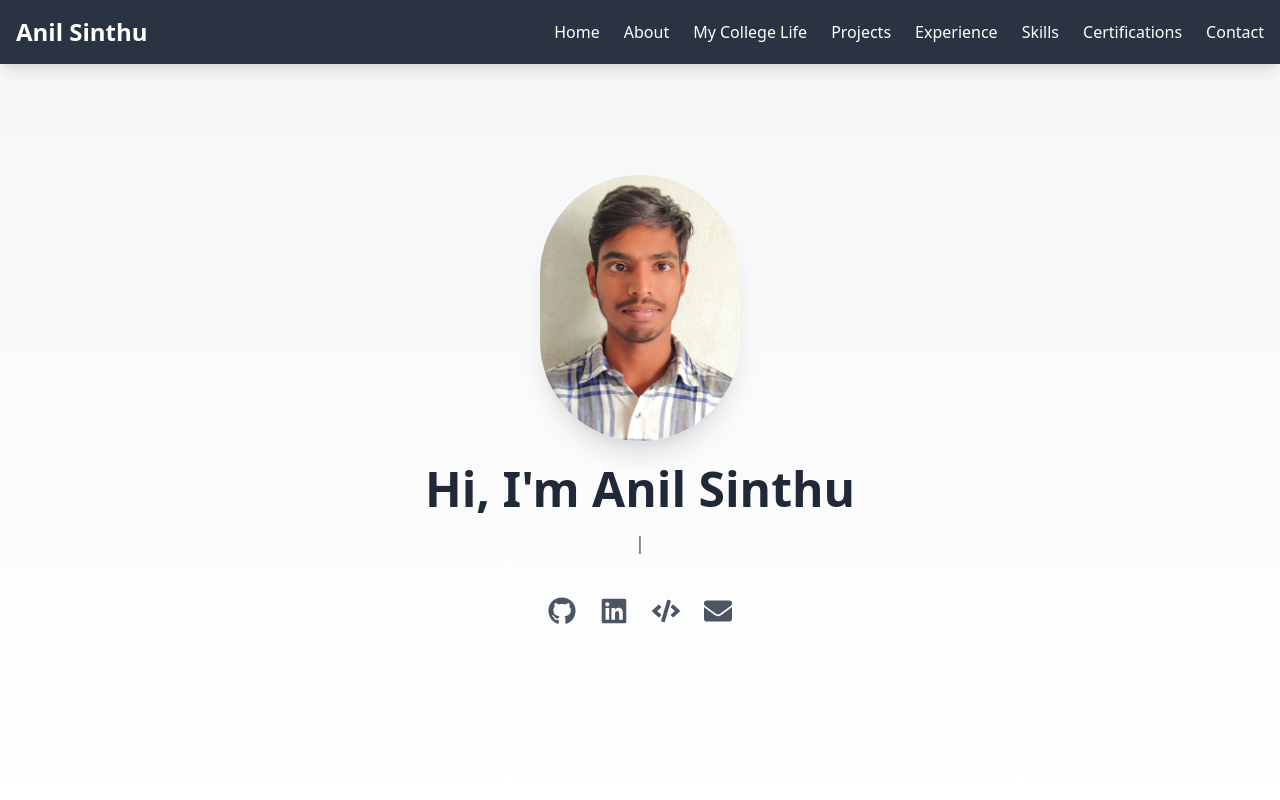
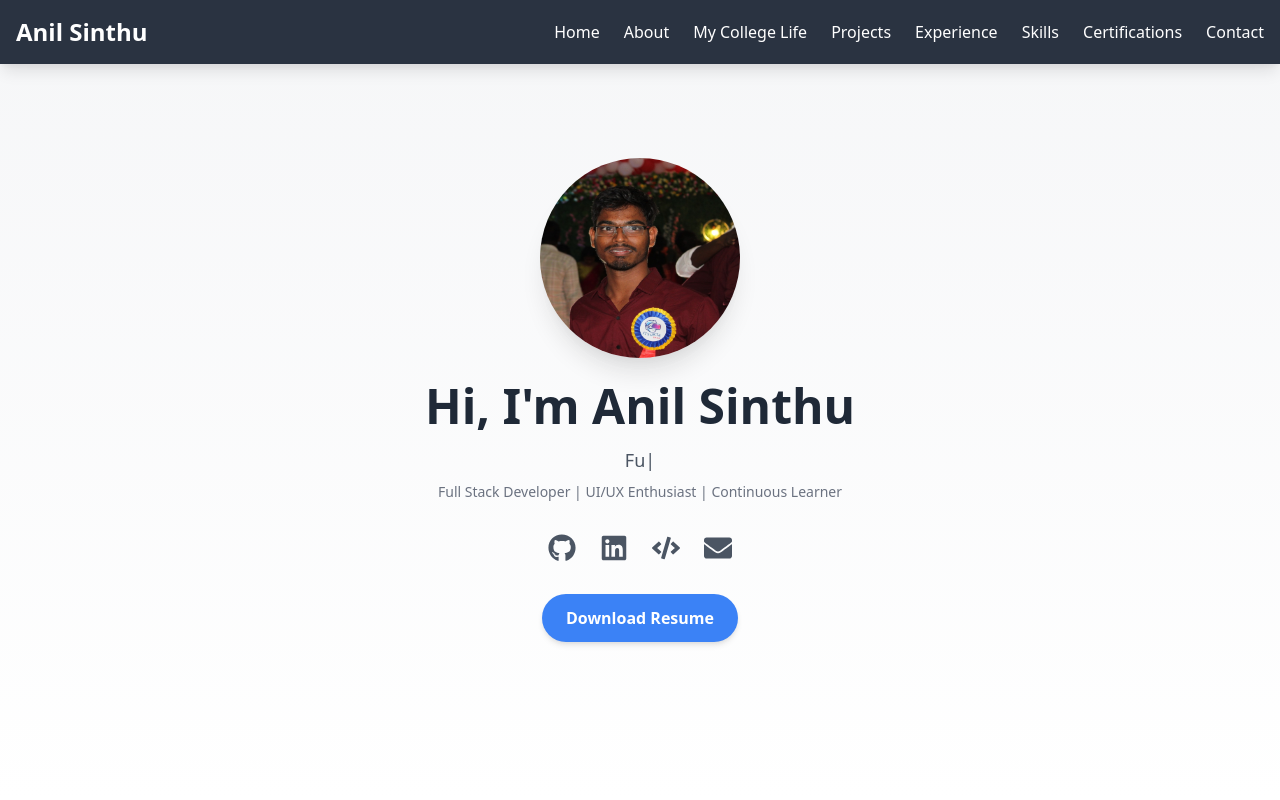
Before and after one commit to anilsinthu114/anilsinthu, a Next.js app: page / in a window 1280 px wide. Shown: the top 800 px of the page. Built offline with nearby package versions, Linux system fonts and the light colour scheme.

Commit message:
index Page rollback

```diff
--- a/pages/index.js
+++ b/pages/index.js
@@ -4,9 +4,23 @@ import { useEffect, useState } from 'react';
 import { FaCode, FaEnvelope, FaGithub, FaLinkedin } from 'react-icons/fa';
 import Footer from '../components/Footer';
 import Navbar from '../components/Navbar';
-import descriptions from '../data/descriptions.json';
-import roles from '../data/roles.json';
-import profilePic from '../public/images/sa.jpg';
+import profilePic from '../public/images/profile_sa.jpg';
+
+const roles = [
+  'Passionate Software Developer',
+  'Full Stack Developer',
+  'Java Developer',
+  'Cybersecurity Enthusiast',
+  'Future Entrepreneur',
+];
+
+const descriptions = [
+  'Problem Solver | Tech Enthusiast',
+  'Full Stack Developer | UI/UX Enthusiast | Continuous Learner',
+  'Java Developer | Open Source Contributor | Innovation Driver',
+  'Cybersecurity Enthusiast | Agile Practitioner | Team Player',
+  'Future Entrepreneur | Problem Solver | Tech Enthusiast'
+];
 
 const profiles = [
   { icon: FaGithub, url: 'https://github.com/anilsinthu114', label: 'GitHub' },
@@ -24,7 +38,7 @@ export default function Home() {
 
   const { scrollY } = useScroll();
 
-  // Scroll-based animations
+  // Enhanced scroll-based animations
   const imageScale = useTransform(scrollY, [0, 300], [1, 0.85]);
   const imageY = useTransform(scrollY, [0, 300], [0, 30]);
   const contentY = useTransform(scrollY, [0, 300], [0, -30]);
@@ -36,18 +50,13 @@ export default function Home() {
   const socialScale = useTransform(scrollY, [0, 300], [1, 0.9]);
 
   useEffect(() => {
-    if (!roles || roles.length === 0) return; // Ensure roles are available
-
     const typingSpeed = 100;
     const deletingSpeed = 50;
     const pauseBetweenRoles = 1000;
 
-    const currentRole = roles[currentRoleIndex] || ''; // Ensure role exists
-    const currentDesc = descriptions[currentRoleIndex % descriptions.length] || '';
-
-    if (!isDeleting && displayedRole === currentRole) {
-      setTimeout(() => setIsDeleting(true), pauseBetweenRoles);
-      return;
+    if (!isDeleting && displayedRole === roles[currentRoleIndex]) {
+      const timeout = setTimeout(() => setIsDeleting(true), pauseBetweenRoles);
+      return () => clearTimeout(timeout);
     }
 
     if (isDeleting && displayedRole === '') {
@@ -57,14 +66,16 @@ export default function Home() {
     }
 
     const timeout = setTimeout(() => {
-      setDisplayedRole((prevRole) =>
-        isDeleting ? prevRole.slice(0, -1) : currentRole.slice(0, prevRole.length + 1)
+      setDisplayedRole(prevRole =>
+        isDeleting
+          ? prevRole.slice(0, -1)
+          : roles[currentRoleIndex].slice(0, prevRole.length + 1)
       );
-      setDisplayedDescription(currentDesc);
+      setDisplayedDescription(descriptions[currentRoleIndex % descriptions.length]);
     }, isDeleting ? deletingSpeed : typingSpeed);
 
     return () => clearTimeout(timeout);
-  }, [displayedRole, currentRoleIndex, isDeleting]);
+  }, [displayedRole, currentRoleIndex, isDeleting, roles]);
 
   useEffect(() => {
     const currentDate = new Date();
@@ -77,8 +88,9 @@ export default function Home() {
 
   return (
     <>
+
+      <main className="relative min-h-screen w-full flex flex-col justify-center items-center overflow-hidden">
       <Navbar />
-      <main className="relative min-h-screen w-full flex flex-col justify-center items-center overflow-hidden" id='home'>
         <motion.div
           className="absolute inset-0 bg-gradient-to-b from-gray-100 to-white"
           style={{ opacity: backgroundOpacity }}
@@ -89,14 +101,32 @@ export default function Home() {
           animate={{ opacity: 1 }}
           transition={{ duration: 1 }}
           style={{ opacity, filter: `blur(${blurStrength}px)` }}
-        />
+        >
+          {['blue', 'yellow', 'pink'].map((color, index) => (
+            <motion.div
+              key={color}
+              className={`absolute w-1/3 aspect-square bg-${color}-200 rounded-full mix-blend-multiply filter blur-xl opacity-70 animate-blob`}
+              style={{
+                top: index === 1 ? '0' : 'auto',
+                right: index === 1 ? '0' : 'auto',
+                bottom: index === 2 ? '0' : 'auto',
+                left: index === 2 ? '50%' : index === 0 ? '0' : 'auto',
+                transform: index === 2 ? 'translateX(-50%)' : 'none',
+                animationDelay: `${index * 2}s`
+              }}
+            />
+          ))}
+        </motion.div>
         <motion.div
           className="container mx-auto text-center z-10"
           style={{ padding: containerPadding }}
         >
           <motion.div
             className="relative"
-            style={{ scale: imageScale, y: imageY }}
+            style={{
+              scale: imageScale,
+              y: imageY
+            }}
           >
             <Image
               src={profilePic}
@@ -105,6 +135,11 @@ export default function Home() {
               height={200}
               className="rounded-full mx-auto shadow-xl transition-all duration-500 hover:scale-110"
               priority
+              style={{
+                width: '200px',
+                height: '200px',
+                transform: `scale(${imageScale.get()})`,
+              }}
             />
           </motion.div>
           {isLaunchDay && (
@@ -117,7 +152,9 @@ export default function Home() {
               Launched Today! On occasion of My Birthday
             </motion.div>
           )}
-          <motion.div style={{ y: contentY }}>
+          <motion.div
+            style={{ y: contentY }}
+          >
             <motion.h1
               className="text-5xl font-bold mt-6 text-gray-800"
               style={{ scale: titleScale }}
@@ -145,7 +182,7 @@ export default function Home() {
             <motion.div
               className="mt-8 flex justify-center space-x-6"
               initial={{ opacity: 0 }}
-              animate={{ opacity: 1 }}
+              animate={{ opacity: 1, x: 0 }}
               transition={{ delay: 0.6, duration: 0.5, type: 'spring', stiffness: 120 }}
               style={{ scale: socialScale }}
             >
@@ -164,10 +201,26 @@ export default function Home() {
                 </motion.a>
               ))}
             </motion.div>
+            <motion.a
+              href="https://drive.google.com/file/d/1r4K2DK1bDaR6IprPABP1L0lP5Deo5l_8/view?usp=sharing"
+              target="_blank"
+              rel="noopener noreferrer"
+              className="bg-blue-500 text-white py-3 px-6 rounded-full mt-8 inline-block font-semibold hover:bg-blue-600 transition-colors duration-300 shadow-md"
+              initial={{ opacity: 0, y: 50 }}
+              animate={{ opacity: 1, y: 0, scale: 1 }}
+              transition={{ delay: 0.8, duration: 0.5, type: 'spring', stiffness: 120 }}
+              whileHover={{ scale: 1.05 }}
+              whileTap={{ scale: 0.95 }}
+              style={{ scale: socialScale }}
+            >
+              Download Resume
+            </motion.a>
           </motion.div>
         </motion.div>
+
       </main>
       <Footer />
+
     </>
   );
 }
```
